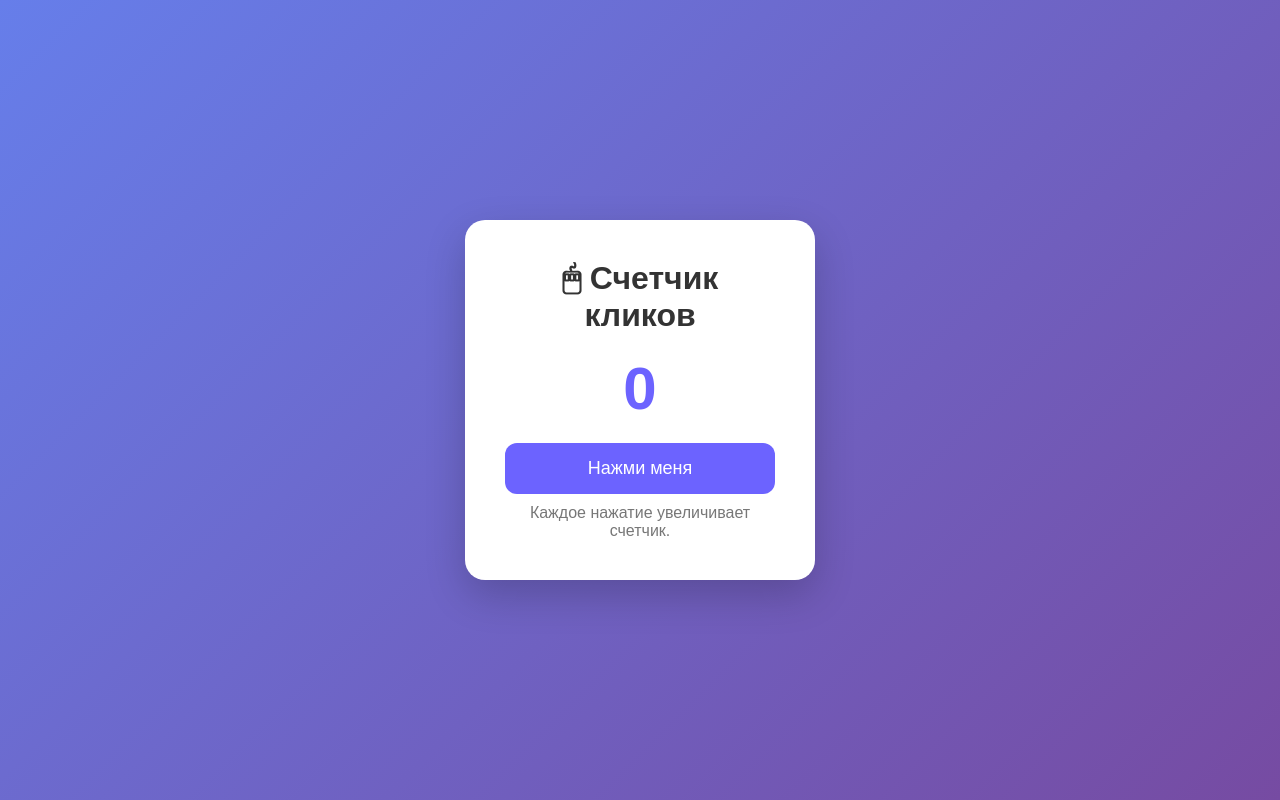
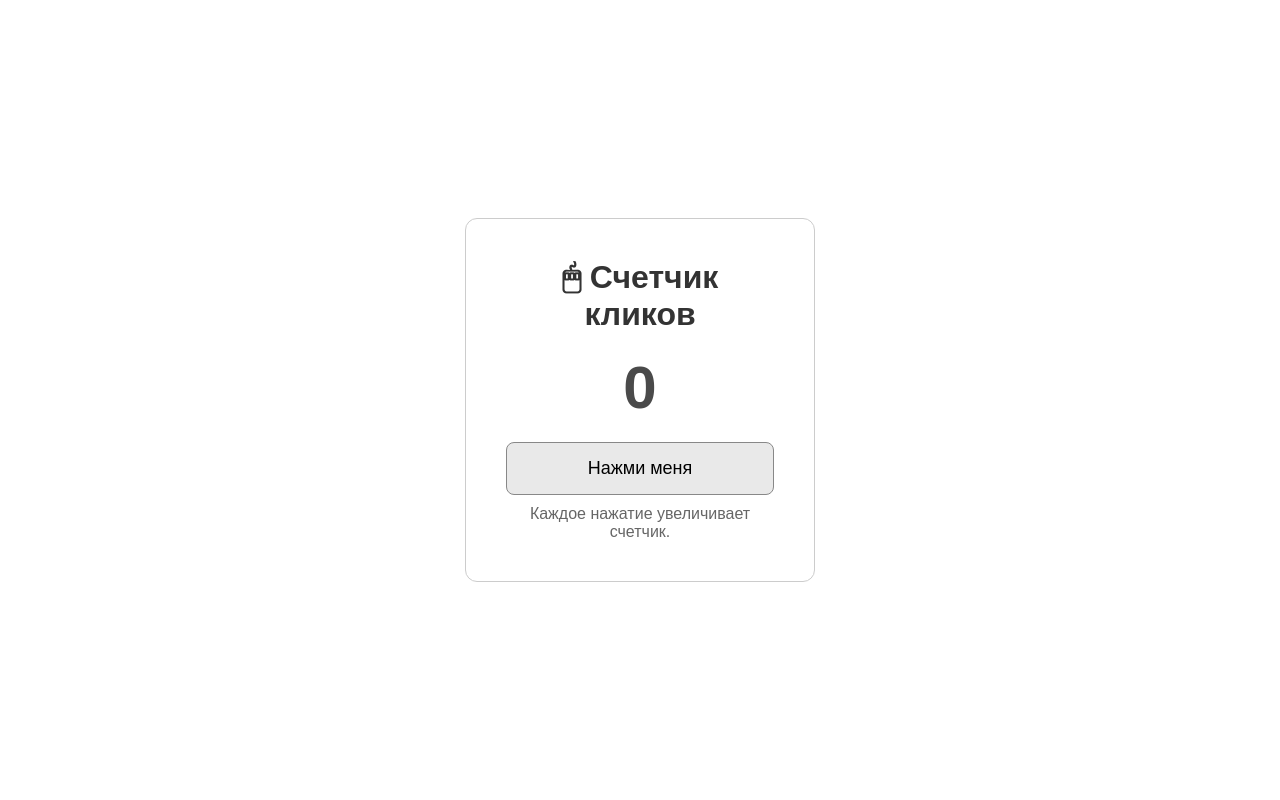
Before and after one commit to VladN-24/huiiiiiiiiiiiiiiiiiiiiiiiiiiiiiiiiiiiiiiii, a Flask app: page / in a window 1280 px wide. Run offline with Flask 3, Linux system fonts and the light colour scheme.

Commit message:
change 4

```diff
--- a/app.py
+++ b/app.py
@@ -1,5 +1,5 @@
 from flask import Flask, redirect, render_template, request, session, url_for, make_response, jsonify
-import sqlite3
+
 
 app = Flask(__name__)
 app.secret_key = 'vovavovavova'
--- a/templates/index.html
+++ b/templates/index.html
@@ -1,4 +1,4 @@
-<!doctype html>
+<!doctype html><!doctype html>
 <html lang="ru">
 <head>
 <meta charset="UTF-8">
@@ -18,15 +18,15 @@ height:100vh;
 display:flex;
 justify-content:center;
 align-items:center;
-background:linear-gradient(135deg,#667eea,#764ba2);
+background:#ffffff;
 }
 
 .card{
 background:white;
 padding:40px;
-border-radius:20px;
+border:1px solid #ccc;
+border-radius:12px;
 text-align:center;
-box-shadow:0 15px 40px rgba(0,0,0,.2);
 width:350px;
 }
 
@@ -38,33 +38,23 @@ margin-bottom:20px;
 .counter{
 font-size:60px;
 font-weight:bold;
-color:#6c63ff;
+color:#4a4a4a;
 margin:20px 0;
 }
 
 button{
 width:100%;
 padding:15px;
-border:none;
-border-radius:12px;
-background:#6c63ff;
-color:white;
+border:1px solid #888;
+border-radius:8px;
+background:#e9e9e9;
+color:#000;
 font-size:18px;
 cursor:pointer;
-transition:.3s;
-}
-
-button:hover{
-background:#5848d6;
-transform:translateY(-2px);
-}
-
-button:active{
-transform:scale(.97);
 }
 
 p{
-color:#777;
+color:#666;
 margin-top:10px;
 }
 </style>
```
